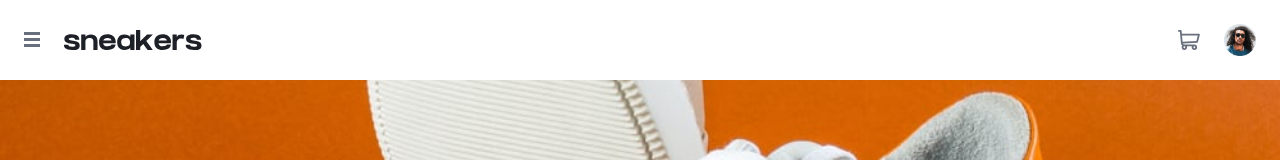
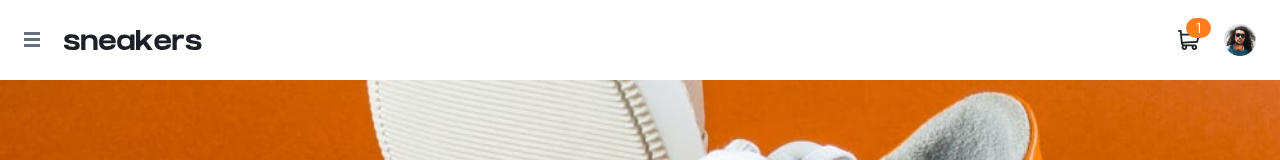
Before and after one commit to kmulqueen/ecommerce-product-page, a React (Vite) app: page / in a window 1280 px wide. Shown: the top 160 px of the page. Built offline with nearby package versions, Linux system fonts and the light colour scheme.

Commit message:
create badge component.

```diff
--- a/src/components/layout/Header/Header.tsx
+++ b/src/components/layout/Header/Header.tsx
@@ -5,6 +5,7 @@ import Icon from "../../utility/Icon/Icon";
 import ProfilePicture from "../ProfilePicture/ProfilePicture";
 import HamburgerMenuNav from "../HamburgerMenuNav/HamburgerMenuNav";
 import ShoppingCart from "../Cart/ShoppingCart";
+import Badge from "../../utility/Badge/Badge";
 
 export default function Header() {
   const [isMenuOpen, setIsMenuOpen] = useState(false);
@@ -23,12 +24,13 @@ export default function Header() {
     setIsCartOpen(false);
   }
 
-  // TODO - Remove this dummy product
+  // TODO - Remove this dummy product and items.
   const dummyProduct = {
     name: "Fall Limited Edition Sneakers",
     productPrice: "125.00",
     quantity: 3,
   };
+  const items = [dummyProduct];
 
   return (
     <>
@@ -44,18 +46,31 @@ export default function Header() {
           <Icon name="logo" height={20} width={140} />
         </Container>
         <Container className="flex flex-row items-center gap-6">
-          <Button aria-label="View your shopping cart." onClick={toggleCart}>
-            <Icon name="cart" width={22} height={20} />
+          <Button
+            className="relative"
+            aria-label="View your shopping cart."
+            onClick={toggleCart}
+          >
+            {items?.length > 0 && (
+              <Badge
+                numItems={items?.length}
+                screenReaderText={
+                  items?.length === 1 ? " item in cart." : " items in cart."
+                }
+              />
+            )}
+            <Icon
+              name="cart"
+              width={22}
+              height={20}
+              className="[&>path]:fill-grey-950"
+            />
           </Button>
           <ProfilePicture width={32} />
         </Container>
       </Container>
       <HamburgerMenuNav isOpen={isMenuOpen} onClose={closeMenu} />
-      <ShoppingCart
-        isOpen={isCartOpen}
-        onClose={closeCart}
-        items={[dummyProduct]}
-      />
+      <ShoppingCart isOpen={isCartOpen} onClose={closeCart} items={items} />
     </>
   );
 }
--- /dev/null
+++ b/src/components/utility/Badge/Badge.tsx
@@ -0,0 +1,17 @@
+import Container from "../Container/Container";
+
+type BadgeProps = {
+  numItems: number;
+  screenReaderText: string;
+};
+
+export default function Badge({ numItems, screenReaderText }: BadgeProps) {
+  return (
+    <Container className="absolute top-[-0.75rem] left-2 grid place-content-center rounded-2xl bg-orange-500 px-2.5">
+      <p className="text-white text-sm" aria-live="polite">
+        {numItems}
+        <span className="sr-only">{screenReaderText}</span>
+      </p>
+    </Container>
+  );
+}
```
